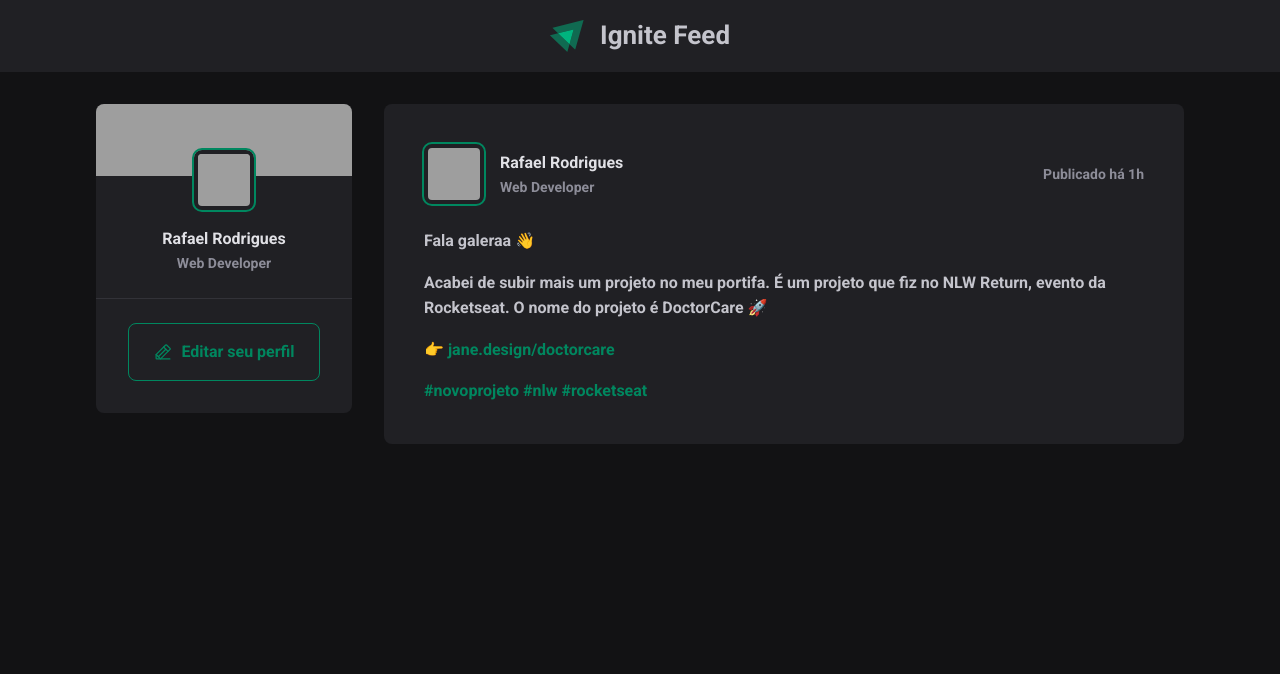
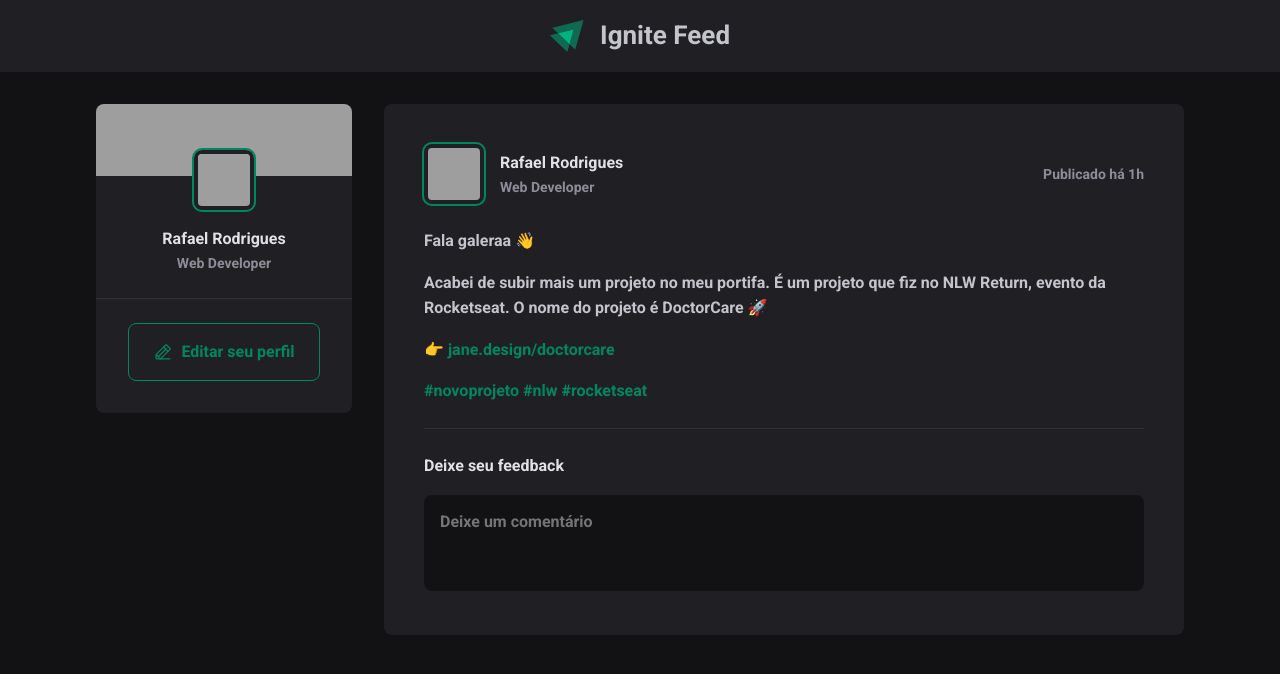
Before and after one commit to rafarod21/Ignite-ReactJS-Project01, a React (Vite) app: page / in a window 1280 px wide. Shown: the top 674 px of the page. Built offline with nearby package versions, Linux system fonts and the light colour scheme; grey boxes are pictures that could not be loaded; the HTML template or start-up script is replaced by a standard one.

Commit message:
Create Comment form

```diff
--- a/src/components/Post/index.jsx
+++ b/src/components/Post/index.jsx
@@ -35,6 +35,16 @@
           <a href='#'>#rocketseat</a>
         </p>
       </div>
+
+      <form className={styles.commentForm}>
+        <strong>Deixe seu feedback</strong>
+
+        <textarea placeholder='Deixe um comentário' />
+
+        <footer>
+          <button type='submit'>Publicar</button>
+        </footer>
+      </form>
     </article>
   );
 }
--- a/src/components/Post/styles.module.scss
+++ b/src/components/Post/styles.module.scss
@@ -68,4 +68,60 @@
       }
     }
   }
+
+  .commentForm {
+    width: 100%;
+    margin-top: 1.5rem;
+    padding-top: 1.5rem;
+    border-top: 1px solid var(--gray-600);
+
+    > strong {
+      line-height: 1.6;
+      color: var(--gray-100);
+    }
+
+    textarea {
+      width: 100%;
+      background: var(--gray-900);
+      border: 0;
+      resize: none;
+      height: 6rem;
+      padding: 1rem;
+      border-radius: 8px;
+      color: var(--gray-100);
+      line-height: 1.4;
+      margin-top: 1rem;
+    }
+
+    > footer {
+      visibility: hidden;
+      max-height: 0;
+    }
+
+    &:focus-within footer {
+      visibility: visible;
+      max-height: none;
+    }
+
+    button[type='submit'] {
+      padding: 1rem 1.5rem;
+      margin-top: 1rem;
+      border-radius: 8px;
+      border: 0;
+      background: var(--green-500);
+      color: var(--white);
+      font-weight: bold;
+      cursor: pointer;
+
+      transition: background-color 0.2s;
+
+      &:hover {
+        background: var(--green-300);
+      }
+
+      &:focus {
+        outline: 2px solid var(--white);
+      }
+    }
+  }
 }
--- a/src/global.scss
+++ b/src/global.scss
@@ -10,6 +10,11 @@
 
   --green-300: #00b37e;
   --green-500: #00875f;
+}
+
+:focus {
+  outline: transparent;
+  box-shadow: 0 0 0 2px var(--green-500);
 }
 
 * {
```
